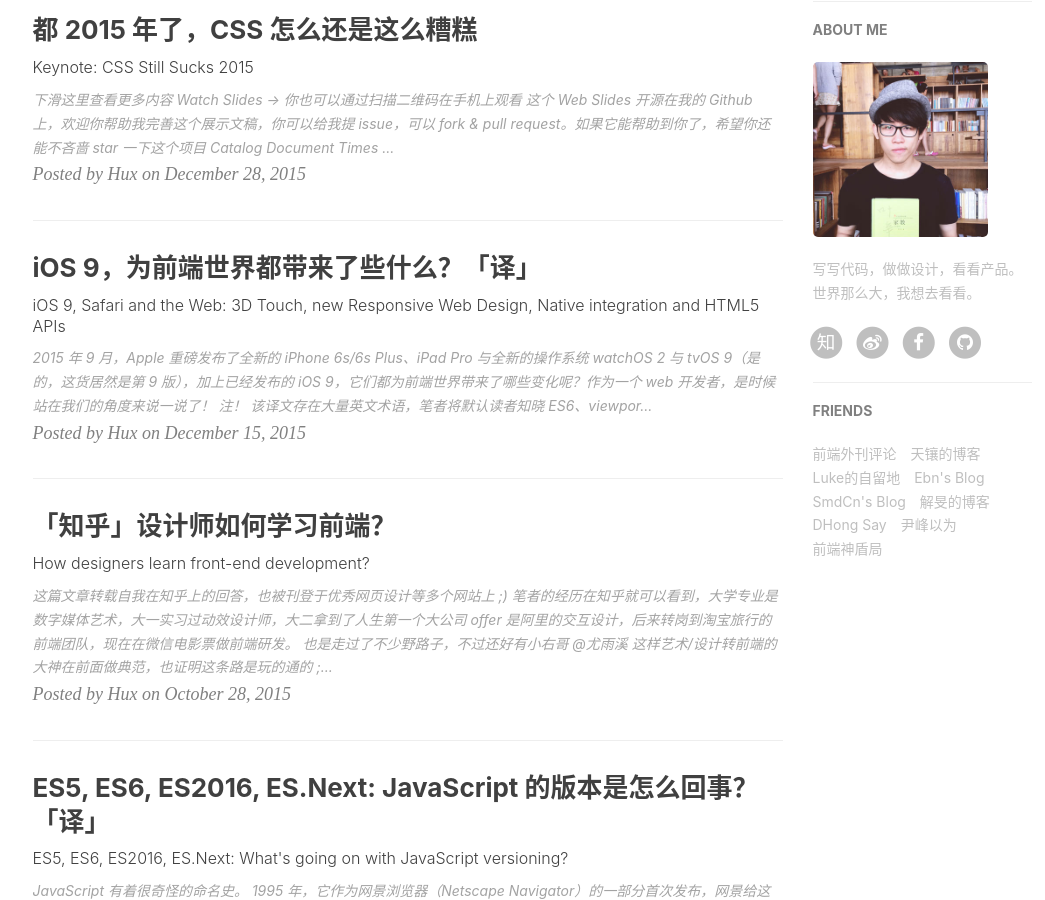
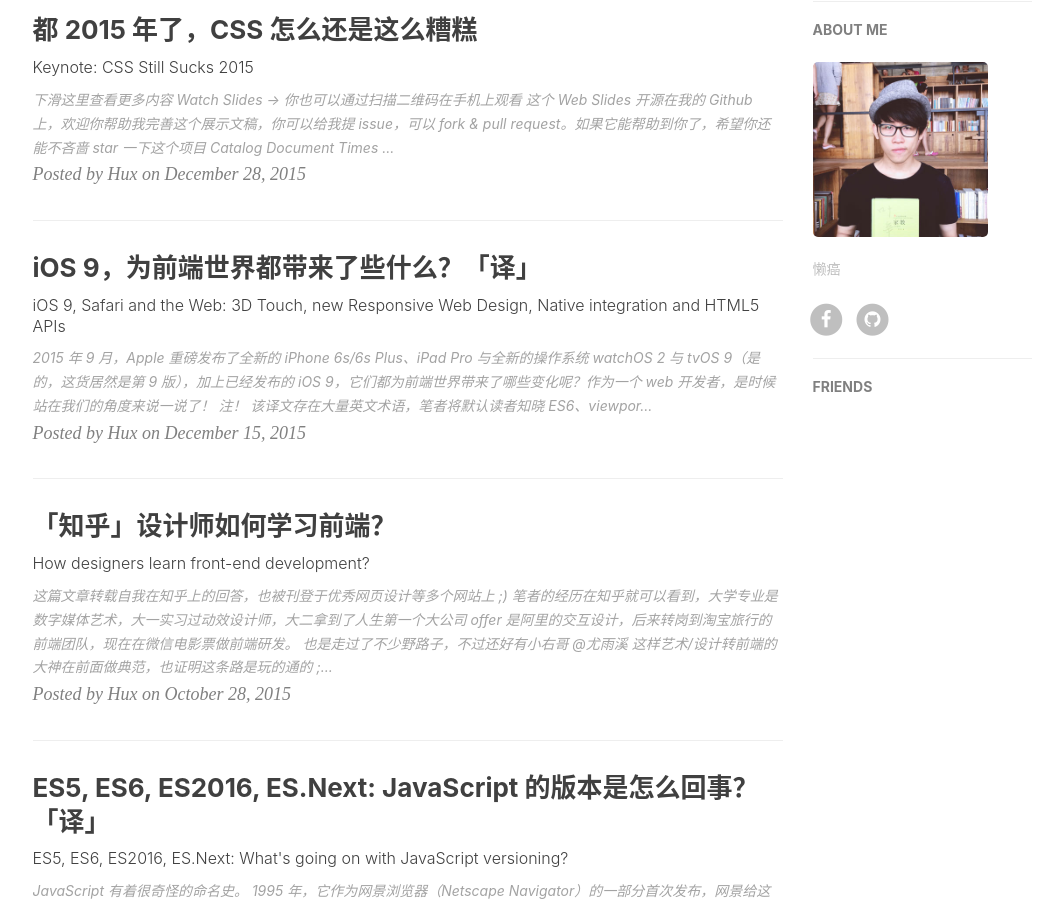
Before and after one commit to JasonYangX/blog, a Jekyll site: the page built from index.html, in a window 1280 px wide and 900 px high, scrolled down 692 px. Shown: the whole window, without its empty margins (135-1180 px from the left). Built offline with Jekyll 4.4.1, drawn with Linux system fonts in a browser that asks for light colours; nearby versions of some CDN libraries; the list of posts is cut into pages by our own code; comment, search, counter and statistics services are not loaded; some of the changed text lies outside the part shown.

Commit message:
修改信息

```diff
--- a/_config.yml
+++ b/_config.yml
@@ -1,24 +1,20 @@
 # Site settings
-title: Hux Blog
-SEOTitle: 黄玄的博客 | Hux Blog
+title: Jason Blog
+SEOTitle: 清的博客
 header-img: img/home-bg.jpg
 email: huxpro@gmail.com
 description: "关于前端与设计、黑客与画家 | 黄玄，Web & Mobile Lover，Front-End Engineer，UX Designer | 这里是 @Hux黄玄 的个人博客，与你一起发现更大的世界。"
-keyword: "黄玄, Hux黄玄, Hux, 鬼栈, huxpro, @huxpro, 黄玄的博客, Hux Blog, 博客, 个人网站, 互联网, 前端, 设计, 产品, 肖玉, Lynn, 肖玉的男朋友"
-url: "http://huangxuan.me"              # your host, for absolute URL
+keyword: "恩清 博客, 个人网站, 互联网, PHP，技术"
+url: "http://eqing.me"              # your host, for absolute URL
 baseurl: ""                             # for example, '/blog' if your blog hosted on 'host/blog'
 
 
 
 # SNS settings
 RSS: false
-weibo_username:     huxpro
-zhihu_username:     huxpro
-github_username:    huxpro
-#twitter_username:  huxpro
-facebook_username:  huxpro
+github_username: JasonYangX
+facebook_username: 杨恩清
 # linkedin_username:  firstname-lastname-idxxxx
-
 
 
 # Build settings
@@ -51,9 +47,9 @@
 #disqus_username: _your_disqus_short_name_
 
 # Duoshuo settings
-duoshuo_username: huxblog
+duoshuo_username:
 # Share component is depend on Comment so we can NOT use share only.
-duoshuo_share: true                     # set to false if you want to use Comment without Sharing
+duoshuo_share: false                     # set to false if you want to use Comment without Sharing
 
 
 
@@ -63,13 +59,13 @@
 ba_track_id: 4cc1f2d8f3067386cc5cdb626a202900
 # Google Analytics
 ga_track_id: 'UA-49627206-1'            # Format: UA-xxxxxx-xx
-ga_domain: huangxuan.me
+ga_domain: eqing.me
 
 
 
 # Sidebar settings
 sidebar: true                           # whether or not using Sidebar.
-sidebar-about-description: "写写代码，做做设计，看看产品。世界那么大，我想去看看。"
+sidebar-about-description: "懒癌"
 sidebar-avatar: /img/avatar-hux.jpg      # use absolute URL, seeing it's used in both `/` and `/about/`
 
 
@@ -82,32 +78,4 @@
 
 # Friends
 friends: [
-    {
-        title: "前端外刊评论",
-        href: "http://qianduan.guru/"
-    },{
-        title: "天镶的博客",
-        href: "http://lingyu.wang/"
-    },{
-        title: "Luke的自留地",
-        href: "http://hmqk1995.github.io"
-    },{
-        title: "Ebn's Blog",
-        href: "http://ebnbin.com/"
-    },{
-        title: "SmdCn's Blog",
-        href: "http://blog.smdcn.net"
-    },{
-        title: "解旻的博客",
-        href: "http://xieminis.me/"
-    },{
-        title: "DHong Say",
-        href: "http://dhong.co"
-    },{
-        title: "尹峰以为",
-        href: "http://ingf.github.io/"
-    },{
-        title: "前端神盾局",
-        href: "http://wepiaofei.github.io/blog/"
-    }
 ]
```
Also changed, not shown: package.json (+6 -6 lines).
